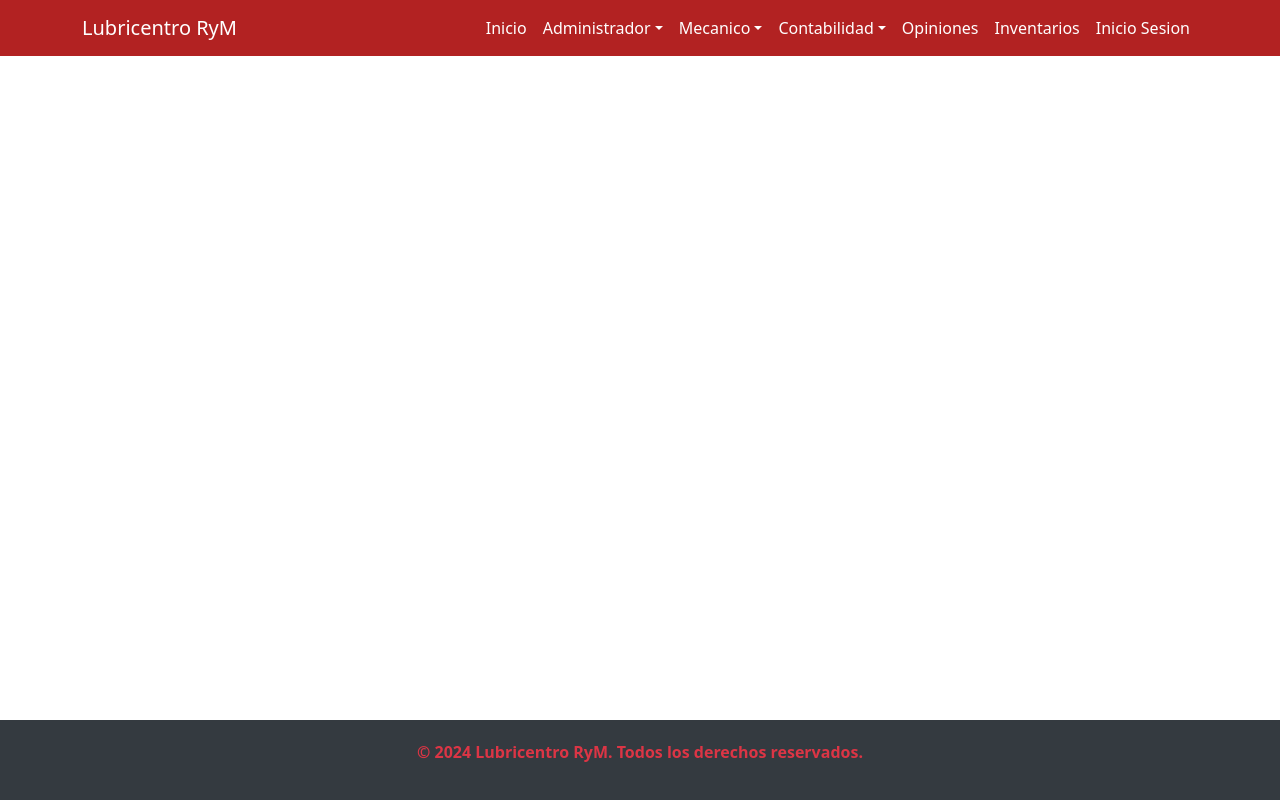
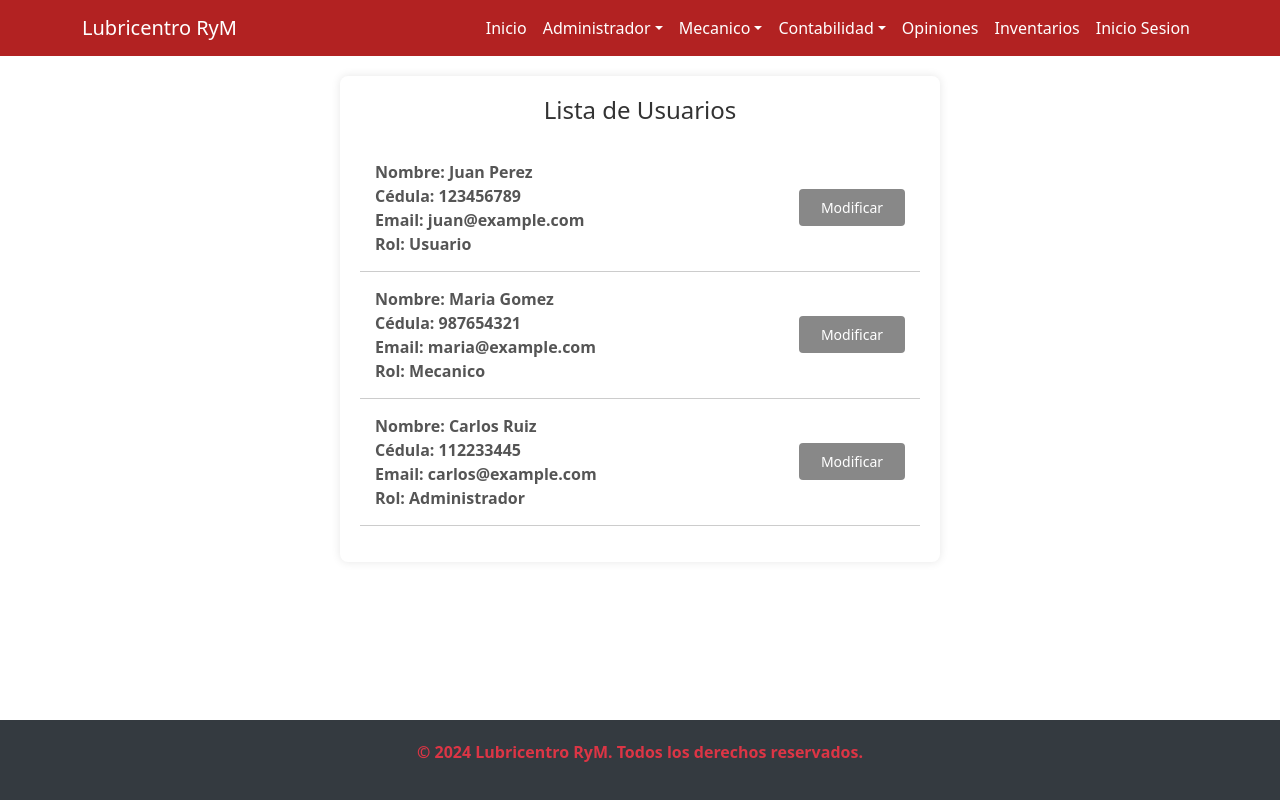
Before and after one commit to bacosta30762/ProyectoFinalFidelitas, a React (Create React App) app in the folder web-page-lubricentro/: page /ListaUsuario in a window 1280 px wide. Built offline with nearby package versions, Linux system fonts and the light colour scheme; what @react-pdf/renderer would draw is missing.

Commit message:
lista de usuarios, modifica rol y elimina

```diff
--- a/web-page-lubricentro/src/App.jsx
+++ b/web-page-lubricentro/src/App.jsx
@@ -18,6 +18,8 @@ import ReportesFinancieros from "./components/Contability/ReportesFinancieros";
 import ComentariosValoraciones from "./components/Comentarios/ComentariosValoraciones";
 import Inventarios from "./components/Inventarios/ListGroup";
 import Inicio from "./components/Inicio/login.jsx";
+import ListaUsuario from "./components/ListaUsuario/lista.jsx";
+import ModificaRol from "./components/ListaUsuario/modifica.jsx";
 import Footer from "./components/HeaderFooter/Footer";
 import ListaOrdenesPage from "./pages/ListaOrdenesPage.jsx";
 import ReporteOrdenesPage from "./pages/ReporteOrdenesPage.jsx";
@@ -90,6 +92,11 @@ function App() {
         <Routes>
           <Route path="/Inicio/" element={<Inicio />} />
           <Route path="/RecuperarContra/*" element={<RecuperarContra />} />
+
+          <Route path="/ListaUsuario/*" element={<ListaUsuario/>} />
+
+          <Route path="/edit-user/:id" element={<ModificaRol />} />
+
           <Route path="/lista-ordenes/*" element={<ListaOrdenesPage />} />
           <Route path="/reporte-ordenes/*" element={<ReporteOrdenesPage />} />
           <Route
--- a/web-page-lubricentro/src/components/HeaderFooter/header.js
+++ b/web-page-lubricentro/src/components/HeaderFooter/header.js
@@ -29,6 +29,9 @@ export default function AppHeader() {
               <NavDropdown.Item as={NavLink} to="/marketing">
                 Marketing{" "}
               </NavDropdown.Item>
+              <NavDropdown.Item as={NavLink} to="/ListaUsuario">
+                Lista Usuario{" "}
+              </NavDropdown.Item>
             </NavDropdown>
             <NavDropdown title="Mecanico" id="basic-nav-dropdown">
               <NavDropdown.Item as={NavLink} to="/reporte-retroalimentacion">
@@ -58,6 +61,7 @@ export default function AppHeader() {
             <Nav.Link as={NavLink} to="/inventarios">
               Inventarios
             </Nav.Link>
+
             <Nav.Link as={NavLink} to="/Inicio">
               Inicio Sesion
             </Nav.Link>
--- /dev/null
+++ b/web-page-lubricentro/src/components/ListaUsuario/lista.css
@@ -0,0 +1,57 @@
+/* Estilos Generales */
+.user-list-container {
+    max-width: 600px;
+    margin: 20px auto;
+    padding: 20px;
+    background-color: #fff;
+    border-radius: 8px;
+    box-shadow: 0 0 10px rgba(0, 0, 0, 0.1);
+  }
+
+  /* Título de la Lista */
+  .user-list-title {
+    font-size: 24px;
+    margin-bottom: 20px;
+    text-align: center;
+    color: #333;
+  }
+
+  /* Lista de Usuarios */
+  .user-list {
+    list-style: none;
+    padding: 0;
+  }
+
+  .user-list-item {
+    display: flex;
+    justify-content: space-between;
+    align-items: center;
+    padding: 15px;
+    border-bottom: 1px solid #ccc;
+  }
+
+#buttonmodi{
+    width: 20%;
+}
+
+  .user-info p {
+    margin: 0;
+    font-size: 16px;
+    color: #555;
+  }
+
+  /* Botón de Modificar */
+  .modify-button {
+    padding: 8px 12px;
+    border: none;
+    border-radius: 4px;
+    background-color: #888;
+    color: white;
+    font-size: 14px;
+    cursor: pointer;
+    transition: background-color 0.3s ease;
+  }
+
+  .modify-button:hover {
+    background-color: #555;
+  }
--- /dev/null
+++ b/web-page-lubricentro/src/components/ListaUsuario/lista.jsx
@@ -0,0 +1,44 @@
+import React, { useState } from 'react';
+import { useNavigate } from 'react-router-dom';
+import "./lista.css";
+
+const UserList = () => {
+  const [users, setUsers] = useState([
+    { id: 1, name: 'Juan Perez', cedula: '123456789', email: 'juan@example.com', rol: 'Usuario' },
+    { id: 2, name: 'Maria Gomez', cedula: '987654321', email: 'maria@example.com', rol: 'Mecanico' },
+    { id: 3, name: 'Carlos Ruiz', cedula: '112233445', email: 'carlos@example.com', rol: 'Administrador' },
+  ]);
+
+  const navigate = useNavigate();
+
+  const handleModify = (id) => {
+    // Redirigir a la página de edición del usuario con el ID correspondiente
+    navigate(`/edit-user/${id}`);
+  };
+
+  return (
+    <div className="user-list-container">
+      <h2 className="user-list-title">Lista de Usuarios</h2>
+      <ul className="user-list">
+        {users.map(user => (
+          <li key={user.id} className="user-list-item">
+            <div  className="user-info">
+              <p><strong>Nombre:</strong> {user.name}</p>
+              <p><strong>Cédula:</strong> {user.cedula}</p>
+              <p><strong>Email:</strong> {user.email}</p>
+              <p><strong>Rol:</strong> {user.rol}</p>
+            </div>
+            <button id='buttonmodi'
+              className="modify-button"
+              onClick={() => handleModify(user.id)}
+            >
+              Modificar
+            </button>
+          </li>
+        ))}
+      </ul>
+    </div>
+  );
+};
+
+export default UserList;
--- /dev/null
+++ b/web-page-lubricentro/src/components/ListaUsuario/modifica.css
@@ -0,0 +1,51 @@
+/* Estilos para la página de edición del usuario */
+.edit-user-container {
+    max-width: 400px;
+    margin: 20px auto;
+    padding: 20px;
+    background-color: #fff;
+    border-radius: 8px;
+    box-shadow: 0 0 10px rgba(0, 0, 0, 0.1);
+  }
+
+  .edit-user-title {
+    font-size: 24px;
+    margin-bottom: 20px;
+    text-align: center;
+    color: #333;
+  }
+
+  .edit-user-form {
+    display: flex;
+    flex-direction: column;
+  }
+
+  .edit-user-input {
+    padding: 10px;
+    margin-bottom: 15px;
+    border: 1px solid #ccc;
+    border-radius: 4px;
+    font-size: 16px;
+    background-color: #f7f7f7;
+    color: #333;
+  }
+
+  .edit-user-input:focus {
+    border-color: #888;
+    outline: none;
+  }
+
+  .save-button {
+    padding: 10px;
+    border: none;
+    border-radius: 4px;
+    background-color: #888;
+    color: white;
+    font-size: 16px;
+    cursor: pointer;
+    transition: background-color 0.3s ease;
+  }
+
+  .save-button:hover {
+    background-color: #555;
+  }
--- /dev/null
+++ b/web-page-lubricentro/src/components/ListaUsuario/modifica.jsx
@@ -0,0 +1,103 @@
+import React, { useState } from 'react';
+import { useParams, useNavigate } from 'react-router-dom';
+import "./modifica.css";
+
+const EditUser = () => {
+  const { id } = useParams(); // Obtener el ID del usuario desde la URL
+  const navigate = useNavigate(); // Para redireccionar después de eliminar
+  const [userData, setUserData] = useState({
+    name: '',
+    cedula: '',
+    email: '',
+    rol: ''
+  });
+
+  // Simulación de obtención de datos del usuario
+  React.useEffect(() => {
+    // Aquí podrías hacer una solicitud para obtener los datos del usuario por ID
+    // Por ahora, simularemos con datos de ejemplo
+    const fetchedUser = {
+      name: 'Juan Perez',
+      cedula: '123456789',
+      email: 'juan@example.com',
+      rol: 'Usuario'
+    };
+    setUserData(fetchedUser);
+  }, [id]);
+
+  const handleChange = (e) => {
+    const { name, value } = e.target;
+    setUserData({ ...userData, [name]: value });
+  };
+
+  const handleSubmit = (e) => {
+    e.preventDefault();
+
+    alert('Información actualizada para el usuario: ' + userData.name);
+    navigate('/');
+  };
+
+  const handleDelete = () => {
+
+    if (window.confirm(`¿Estás seguro de que deseas eliminar al usuario ${userData.name}?`)) {
+
+      alert('Usuario eliminado');
+      navigate('/');
+    }
+  };
+
+  return (
+    <div className="edit-user-container">
+      <h2 className="edit-user-title">Editar Usuario</h2>
+      <form className="edit-user-form" onSubmit={handleSubmit}>
+        <label>
+          Nombre:
+          <input
+            type="text"
+            name="name"
+            value={userData.name}
+            onChange={handleChange}
+            className="edit-user-input"
+          />
+        </label>
+        <label>
+          Cédula:
+          <input
+            type="text"
+            name="cedula"
+            value={userData.cedula}
+            onChange={handleChange}
+            className="edit-user-input"
+          />
+        </label>
+        <label>
+          Email:
+          <input
+            type="email"
+            name="email"
+            value={userData.email}
+            onChange={handleChange}
+            className="edit-user-input"
+          />
+        </label>
+        <label>
+          Rol:
+          <select
+            name="rol"
+            value={userData.rol}
+            onChange={handleChange}
+            className="edit-user-input"
+          >
+            <option value="Usuario">Usuario</option>
+            <option value="Admin">Admin</option>
+            <option value="Mecanico">Mecánico</option>
+          </select>
+        </label>
+        <button type="submit" className="save-button">Guardar Cambios</button>
+      </form>
+      <button onClick={handleDelete} className="delete-button">Eliminar Usuario</button>
+    </div>
+  );
+};
+
+export default EditUser;
```
